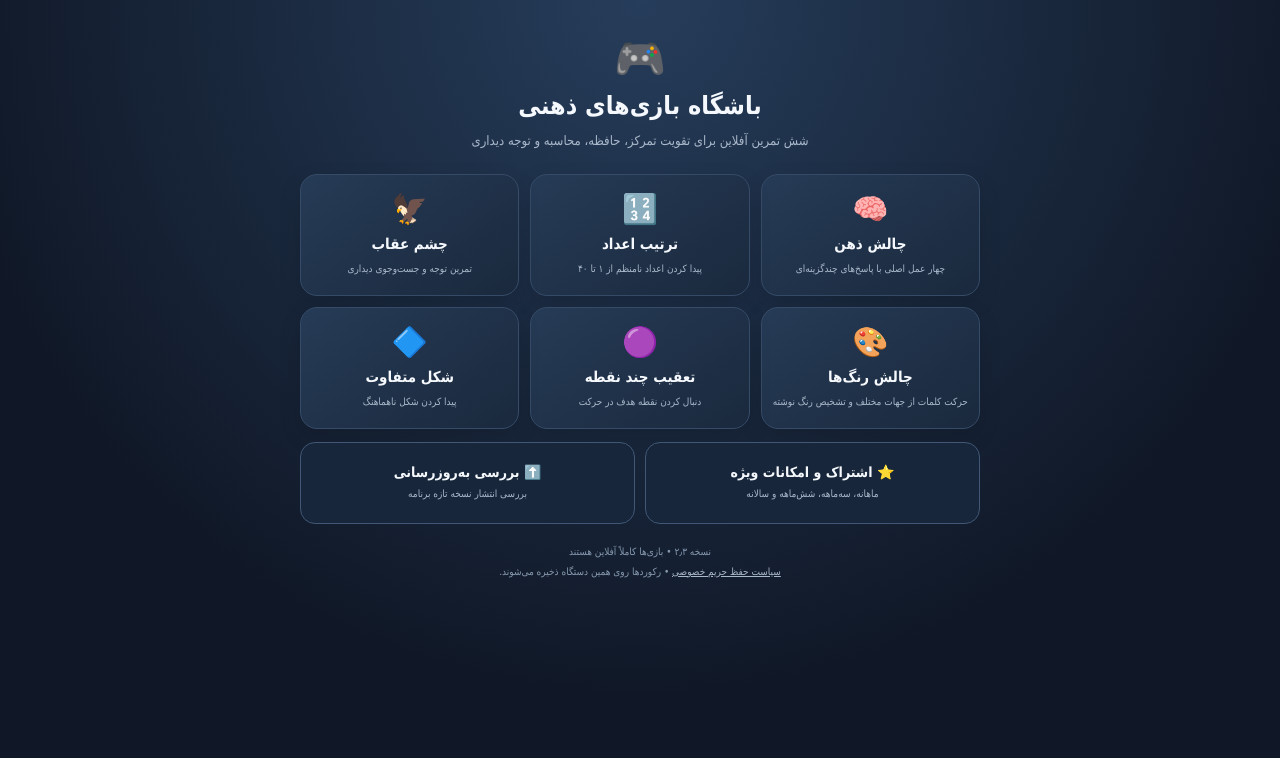
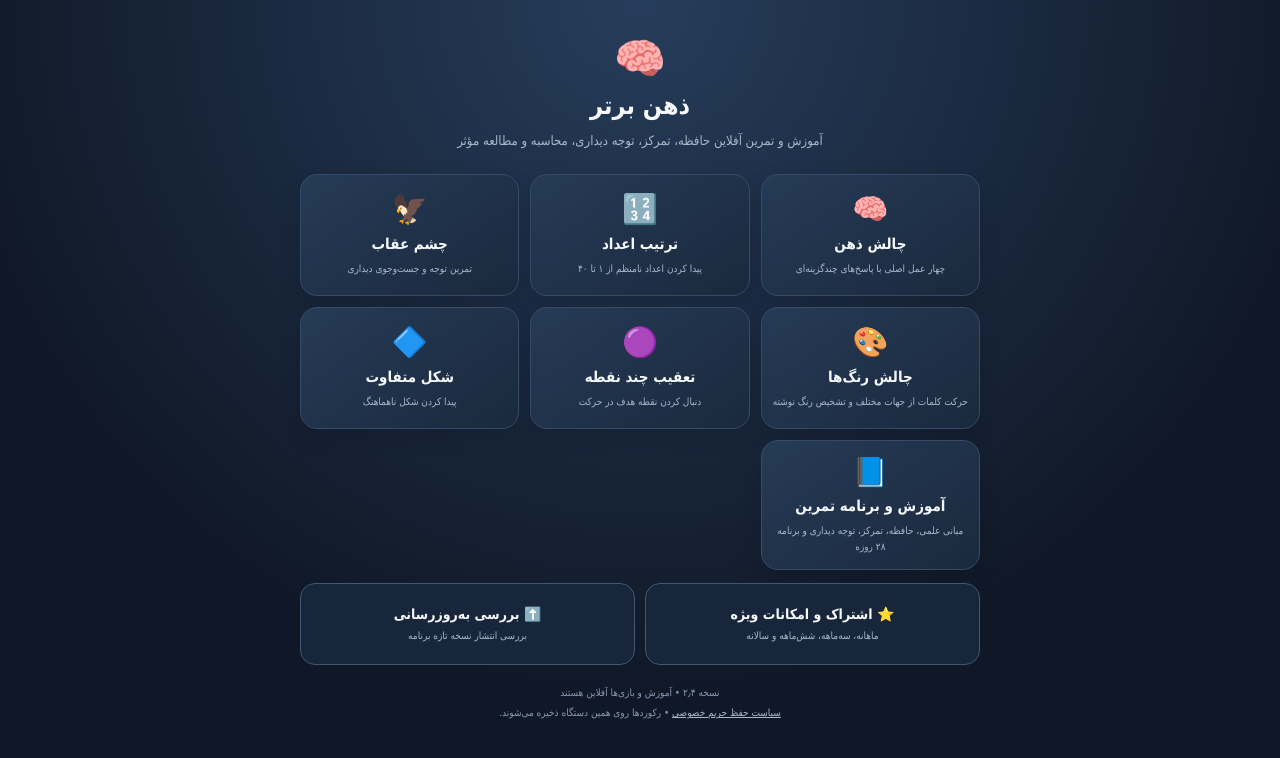
Before and after one commit to javademorady1354-coder/new, a plain HTML site: page app/src/main/assets/index.html in a window 1280 px wide. Drawn offline with Linux system fonts and the light colour scheme.

Commit message:
Add Mind Bartar academy to the home screen

```diff
--- a/app/src/main/assets/index.html
+++ b/app/src/main/assets/index.html
@@ -2,7 +2,7 @@
 <html lang="fa" dir="rtl">
 <head>
 <meta charset="utf-8"><meta name="viewport" content="width=device-width,initial-scale=1,maximum-scale=1,user-scalable=no"><meta name="theme-color" content="#101827">
-<title>باشگاه بازی‌های ذهنی</title>
+<title>ذهن برتر</title>
 <style>
 :root{color-scheme:dark;--bg:#101827;--line:#354b67;--ink:#f5f8fc;--muted:#a9b8ca;--accent:#65d6ad}
 *{box-sizing:border-box}html,body{margin:0;min-height:100%;font-family:Tahoma,Arial,sans-serif}
@@ -18,7 +18,7 @@ footer{text-align:center;color:#8799b0;font-size:10px;line-height:2;padding:18px
 @media(min-width:560px){.grid{grid-template-columns:repeat(3,minmax(0,1fr))}.card{min-height:122px}}
 </style></head>
 <body><main>
-<header><div class="logo" aria-hidden="true">🎮</div><h1>باشگاه بازی‌های ذهنی</h1><div class="subtitle">شش تمرین آفلاین برای تقویت تمرکز، حافظه، محاسبه و توجه دیداری</div></header>
+<header><div class="logo" aria-hidden="true">🧠</div><h1>ذهن برتر</h1><div class="subtitle">آموزش و تمرین آفلاین حافظه، تمرکز، توجه دیداری، محاسبه و مطالعه مؤثر</div></header>
 <nav class="grid" aria-label="انتخاب بازی">
 <a class="card" href="challenge-mind.html"><span class="emoji">🧠</span><strong>چالش ذهن</strong><small>چهار عمل اصلی با پاسخ‌های چندگزینه‌ای</small></a>
 <a class="card" href="number-sequence.html"><span class="emoji">🔢</span><strong>ترتیب اعداد</strong><small>پیدا کردن اعداد نامنظم از ۱ تا ۴۰</small></a>
@@ -26,10 +26,11 @@ footer{text-align:center;color:#8799b0;font-size:10px;line-height:2;padding:18px
 <a class="card" href="color-recognition.html"><span class="emoji">🎨</span><strong>چالش رنگ‌ها</strong><small>حرکت کلمات از جهات مختلف و تشخیص رنگ نوشته</small></a>
 <a class="card" href="multi-point-tracking.html"><span class="emoji">🟣</span><strong>تعقیب چند نقطه</strong><small>دنبال کردن نقطه هدف در حرکت</small></a>
 <a class="card" href="odd-shape.html"><span class="emoji">🔷</span><strong>شکل متفاوت</strong><small>پیدا کردن شکل ناهماهنگ</small></a>
+<a class="card" href="academy.html"><span class="emoji">📘</span><strong>آموزش و برنامه تمرین</strong><small>مبانی علمی، حافظه، تمرکز، توجه دیداری و برنامه ۲۸ روزه</small></a>
 </nav>
 <section class="tools">
 <a class="tool" href="subscription.html"><strong>⭐ اشتراک و امکانات ویژه</strong><small>ماهانه، سه‌ماهه، شش‌ماهه و سالانه</small></a>
 <a class="tool" href="updates.html"><strong>⬆️ بررسی به‌روزرسانی</strong><small>بررسی انتشار نسخه تازه برنامه</small></a>
 </section>
-<footer>نسخه ۲٫۳ • بازی‌ها کاملاً آفلاین هستند<br><a href="privacy-policy.html" style="color:#a9b8ca">سیاست حفظ حریم خصوصی</a> • رکوردها روی همین دستگاه ذخیره می‌شوند.</footer>
+<footer>نسخه ۲٫۴ • آموزش و بازی‌ها آفلاین هستند<br><a href="privacy-policy.html" style="color:#a9b8ca">سیاست حفظ حریم خصوصی</a> • رکوردها روی همین دستگاه ذخیره می‌شوند.</footer>
 </main></body></html>
```
